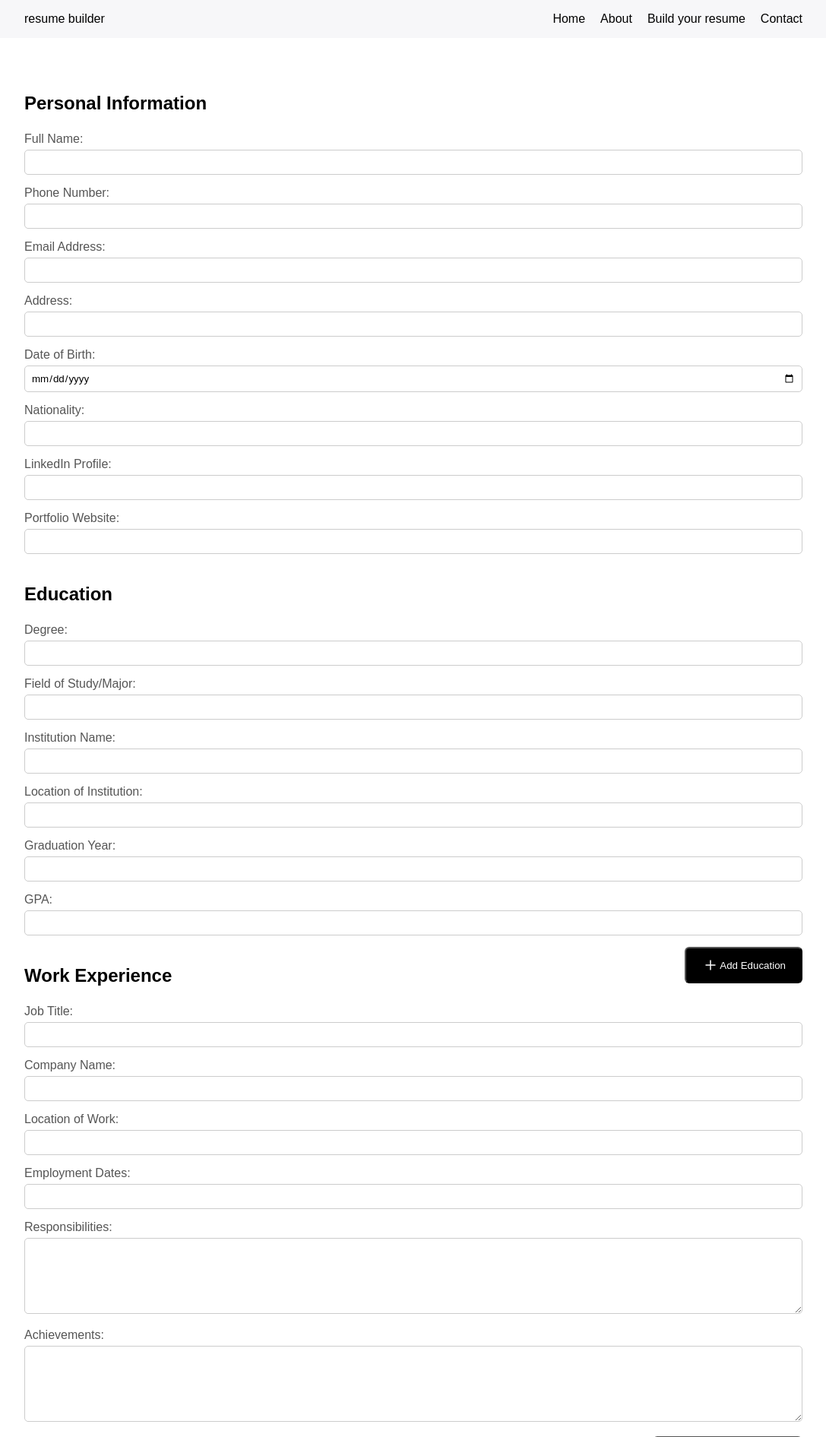
After one commit to ashish-makes/resume-generator, a Django app: page /builder/ in a window 1280 px wide. The commit adds this page. Shown: the top 1891 px of the page at 76% size, without its empty margins (96-1183 px from the left). Run offline with Django 4.2, Linux system fonts and the light colour scheme; some web fonts are replaced.

Commit message:
added details form

```diff
--- a/main/urls.py
+++ b/main/urls.py
@@ -5,4 +5,5 @@ urlpatterns = [
     path('', views.index, name='home'),
     path('about/', views.about, name='about'),
     path('contact/', views.contact, name='contact'),
+    path('builder/', views.builder, name='builder'),
 ]
--- a/main/views.py
+++ b/main/views.py
@@ -11,3 +11,7 @@ def about(request):
 # Contact page
 def contact(request):
     return render(request, 'contact.html', {})
+
+# Builder page
+def builder(request):
+    return render(request, 'builder.html', {})
--- a/static/css/style.css
+++ b/static/css/style.css
@@ -256,6 +256,80 @@ footer {
     margin: 10px 0;
 }
 
+form {
+    margin-bottom: 4em;
+}
+
+form h2 {
+    margin: 1em 0;
+}
+
+form button {
+    float: right;
+    display: inline-flex;
+    justify-content: center;
+    align-items: center;
+}
+
+form button[type="submit"] {
+    float: left;
+}
+
+label {
+    display: block;
+    margin-bottom: 5px;
+    color: #555;
+}
+
+input[type="text"],
+input[type="tel"],
+input[type="email"],
+input[type="url"],
+input[type="date"],
+input[type="number"],
+textarea {
+    width: 100%;
+    padding: 8px;
+    margin-bottom: 15px;
+    border: 1px solid #ccc;
+    border-radius: 5px;
+    box-sizing: border-box;
+}
+
+textarea {
+    height: 100px;
+}
+
+button {
+    background: #000;
+    padding: 10px 20px;
+    border-radius: 6px;
+    color: #fff;
+    cursor: pointer;
+}
+
+button:hover {
+    background: #f7f7f9;
+    color: #000;
+    border: #000 2px solid;
+}
+
+button:hover svg path {
+    fill: #000;
+}
+
+.input-group {
+    display: flex;
+    justify-content: space-between;
+    margin-bottom: 15px;
+}
+
+.input-group input,
+.input-group textarea {
+    width: calc(50% - 5px);
+    margin-right: 5px;
+}
+
 @media (max-width: 1000px){
 	.container{
 		margin: 0 auto;
--- a/static/js/script.js
+++ b/static/js/script.js
@@ -0,0 +1,27 @@
+function addEducation() {
+    // Clone the education section and append it
+    var educationSection = document.querySelector('.education-section');
+    var clone = educationSection.cloneNode(true);
+    educationSection.parentNode.appendChild(clone);
+}
+
+function addWorkExperience() {
+    // Clone the work experience section and append it
+    var workExperienceSection = document.querySelector('.work-experience-section');
+    var clone = workExperienceSection.cloneNode(true);
+    workExperienceSection.parentNode.appendChild(clone);
+}
+
+function addCertification() {
+    // Clone the certifications section and append it
+    var certificationsSection = document.querySelector('.certifications-section');
+    var clone = certificationsSection.cloneNode(true);
+    certificationsSection.parentNode.appendChild(clone);
+}
+
+function addProject() {
+    // Clone the projects section and append it
+    var projectsSection = document.querySelector('.projects-section');
+    var clone = projectsSection.cloneNode(true);
+    projectsSection.parentNode.appendChild(clone);
+}
--- /dev/null
+++ b/templates/builder.html
@@ -0,0 +1,189 @@
+{% extends 'base.html' %}
+{% load static %}
+
+{% block title %}Builder{% endblock title %}
+
+{% block content %}
+
+<section class="container builder">
+
+    <form action="/submit_resume" method="post">
+        <!-- Personal Information -->
+        <h2>Personal Information</h2>
+        <label for="full_name">Full Name:</label>
+        <input type="text" id="full_name" name="full_name" required>
+        <label for="phone">Phone Number:</label>
+        <input type="tel" id="phone" name="phone" required>
+        <label for="email">Email Address:</label>
+        <input type="email" id="email" name="email" required>
+        <label for="address">Address:</label>
+        <input type="text" id="address" name="address">
+        <label for="dob">Date of Birth:</label>
+        <input type="date" id="dob" name="dob">
+        <label for="nationality">Nationality:</label>
+        <input type="text" id="nationality" name="nationality">
+        <label for="linkedin">LinkedIn Profile:</label>
+        <input type="url" id="linkedin" name="linkedin">
+        <label for="portfolio">Portfolio Website:</label>
+        <input type="url" id="portfolio" name="portfolio">
+
+        <!-- Education -->
+        <h2>Education</h2>
+        <div class="education-section">
+        <label for="degree">Degree:</label>
+        <input type="text" id="degree" name="degree">
+        <label for="field_of_study">Field of Study/Major:</label>
+        <input type="text" id="field_of_study" name="field_of_study">
+        <label for="institution">Institution Name:</label>
+        <input type="text" id="institution" name="institution">
+        <label for="institution_location">Location of Institution:</label>
+        <input type="text" id="institution_location" name="institution_location">
+        <label for="graduation_year">Graduation Year:</label>
+        <input type="number" id="graduation_year" name="graduation_year">
+        <label for="gpa">GPA:</label>
+        <input type="text" id="gpa" name="gpa">
+        </div>
+        <button type="button" onclick="addEducation()">
+            <svg width="24" height="24" viewBox="0 0 24 24" fill="none" xmlns="http://www.w3.org/2000/svg">
+                <path d="M18 12.75H6C5.59 12.75 5.25 12.41 5.25 12C5.25 11.59 5.59 11.25 6 11.25H18C18.41 11.25 18.75 11.59 18.75 12C18.75 12.41 18.41 12.75 18 12.75Z" fill="#fff"/>
+                <path d="M12 18.75C11.59 18.75 11.25 18.41 11.25 18V6C11.25 5.59 11.59 5.25 12 5.25C12.41 5.25 12.75 5.59 12.75 6V18C12.75 18.41 12.41 18.75 12 18.75Z" fill="#fff"/>
+            </svg>
+                Add Education
+            </button>
+
+        <!-- Work Experience -->
+        <h2>Work Experience</h2>
+        <div class="work-experience-section">
+        <label for="job_title">Job Title:</label>
+        <input type="text" id="job_title" name="job_title">
+        <label for="company">Company Name:</label>
+        <input type="text" id="company" name="company">
+        <label for="work_location">Location of Work:</label>
+        <input type="text" id="work_location" name="work_location">
+        <label for="employment_dates">Employment Dates:</label>
+        <input type="text" id="employment_dates" name="employment_dates">
+        <label for="responsibilities">Responsibilities:</label>
+        <textarea id="responsibilities" name="responsibilities"></textarea>
+        <label for="achievements">Achievements:</label>
+        <textarea id="achievements" name="achievements"></textarea>
+        </div>
+        <button type="button" onclick="addWorkExperience()">
+            <svg width="24" height="24" viewBox="0 0 24 24" fill="none" xmlns="http://www.w3.org/2000/svg">
+                <path d="M18 12.75H6C5.59 12.75 5.25 12.41 5.25 12C5.25 11.59 5.59 11.25 6 11.25H18C18.41 11.25 18.75 11.59 18.75 12C18.75 12.41 18.41 12.75 18 12.75Z" fill="#fff"/>
+                <path d="M12 18.75C11.59 18.75 11.25 18.41 11.25 18V6C11.25 5.59 11.59 5.25 12 5.25C12.41 5.25 12.75 5.59 12.75 6V18C12.75 18.41 12.41 18.75 12 18.75Z" fill="#fff"/>
+            </svg>
+            Add Work Experience
+        </button>
+
+        <!-- Skills -->
+        <h2>Skills</h2>
+        <label for="technical_skills">Technical Skills:</label>
+        <textarea id="technical_skills" name="technical_skills"></textarea>
+        <label for="soft_skills">Soft Skills:</label>
+        <textarea id="soft_skills" name="soft_skills"></textarea>
+        <label for="language_proficiency">Language Proficiency:</label>
+        <textarea id="language_proficiency" name="language_proficiency"></textarea>
+
+        <!-- Certifications -->
+        <h2>Certifications</h2>
+        <div class="certifications-section">
+        <label for="certification_name">Certification Name:</label>
+        <input type="text" id="certification_name" name="certification_name">
+        <label for="issuing_organization">Issuing Organization:</label>
+        <input type="text" id="issuing_organization" name="issuing_organization">
+        <label for="date_earned">Date Earned:</label>
+        <input type="date" id="date_earned" name="date_earned">
+        </div>
+        <button type="button" onclick="addCertification()">
+            <svg width="24" height="24" viewBox="0 0 24 24" fill="none" xmlns="http://www.w3.org/2000/svg">
+                <path d="M18 12.75H6C5.59 12.75 5.25 12.41 5.25 12C5.25 11.59 5.59 11.25 6 11.25H18C18.41 11.25 18.75 11.59 18.75 12C18.75 12.41 18.41 12.75 18 12.75Z" fill="#fff"/>
+                <path d="M12 18.75C11.59 18.75 11.25 18.41 11.25 18V6C11.25 5.59 11.59 5.25 12 5.25C12.41 5.25 12.75 5.59 12.75 6V18C12.75 18.41 12.41 18.75 12 18.75Z" fill="#fff"/>
+            </svg>
+            Add Certification
+        </button>
+
+        <!-- Projects -->
+        <h2>Projects</h2>
+        <div class="projects-section">
+        <label for="project_title">Project Title:</label>
+        <input type="text" id="project_title" name="project_title">
+        <label for="project_description">Description:</label>
+        <textarea id="project_description" name="project_description"></textarea>
+        <label for="your_role">Your Role:</label>
+        <input type="text" id="your_role" name="your_role">
+        <label for="technologies_used">Technologies Used:</label>
+        <textarea id="technologies_used" name="technologies_used"></textarea>
+        <label for="project_url">Project URL:</label>
+        <input type="url" id="project_url" name="project_url">
+        </div>
+        <button type="button" onclick="addProject()">
+            <svg width="24" height="24" viewBox="0 0 24 24" fill="none" xmlns="http://www.w3.org/2000/svg">
+                <path d="M18 12.75H6C5.59 12.75 5.25 12.41 5.25 12C5.25 11.59 5.59 11.25 6 11.25H18C18.41 11.25 18.75 11.59 18.75 12C18.75 12.41 18.41 12.75 18 12.75Z" fill="#fff"/>
+                <path d="M12 18.75C11.59 18.75 11.25 18.41 11.25 18V6C11.25 5.59 11.59 5.25 12 5.25C12.41 5.25 12.75 5.59 12.75 6V18C12.75 18.41 12.41 18.75 12 18.75Z" fill="#fff"/>
+            </svg>
+            Add Project
+        </button>
+
+        <!-- Additional Information -->
+        <h2>Additional Information</h2>
+        <label for="awards_honors">Awards/Honors:</label>
+        <textarea id="awards_honors" name="awards_honors"></textarea>
+        <label for="volunteer_experience">Volunteer Experience:</label>
+        <textarea id="volunteer_experience" name="volunteer_experience"></textarea>
+        <label for="interests_hobbies">Interests/Hobbies:</label>
+        <textarea id="interests_hobbies" name="interests_hobbies"></textarea>
+
+        <!-- Submit Button -->
+        <button type="submit">Generate resume</button>
+    </form>
+
+
+</section>
+
+<script>
+    var educationCount = 1;
+    var workExperienceCount = 1;
+    var certificationCount = 1;
+    var projectCount = 1;
+
+    function addEducation() {
+        var educationSection = document.querySelector('.education-section');
+        var clone = educationSection.cloneNode(true);
+        updateIds(clone, 'education', educationCount++);
+        var addButton = document.querySelector('button[type="button"][onclick="addEducation()"]');
+        addButton.parentNode.insertBefore(clone, addButton);
+    }
+
+    function addWorkExperience() {
+        var workExperienceSection = document.querySelector('.work-experience-section');
+        var clone = workExperienceSection.cloneNode(true);
+        updateIds(clone, 'work-experience', workExperienceCount++);
+        var addButton = document.querySelector('button[type="button"][onclick="addWorkExperience()"]');
+        addButton.parentNode.insertBefore(clone, addButton);
+    }
+
+    function addCertification() {
+        var certificationsSection = document.querySelector('.certifications-section');
+        var clone = certificationsSection.cloneNode(true);
+        updateIds(clone, 'certifications', certificationCount++);
+        var addButton = document.querySelector('button[type="button"][onclick="addCertification()"]');
+        addButton.parentNode.insertBefore(clone, addButton);
+    }
+
+    function addProject() {
+        var projectsSection = document.querySelector('.projects-section');
+        var clone = projectsSection.cloneNode(true);
+        updateIds(clone, 'projects', projectCount++);
+        var addButton = document.querySelector('button[type="button"][onclick="addProject()"]');
+        addButton.parentNode.insertBefore(clone, addButton);
+    }
+
+    function updateIds(clone, sectionType, count) {
+        clone.querySelectorAll('[id]').forEach(function(element) {
+            element.id = element.id + '-' + sectionType + '-' + count;
+        });
+    }
+</script>
+
+
+{% endblock content %}
```
